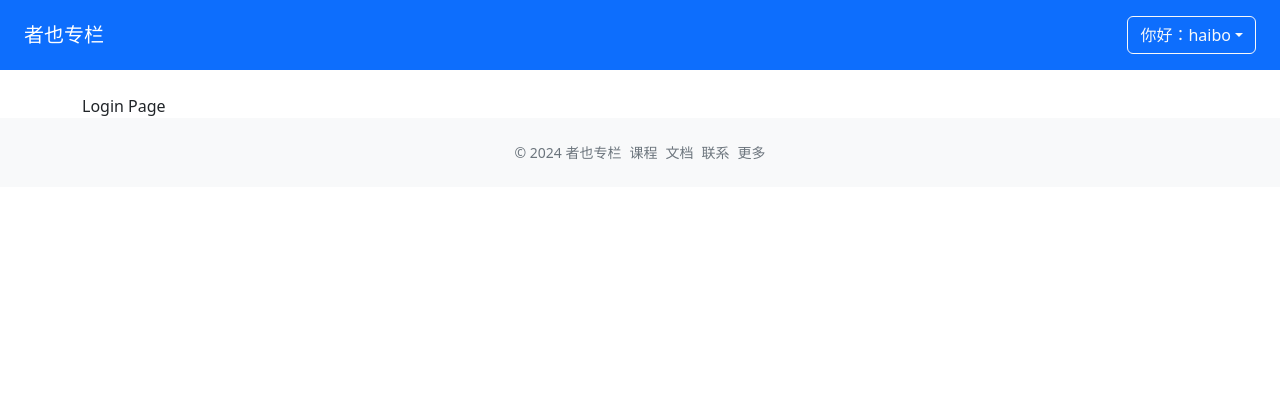
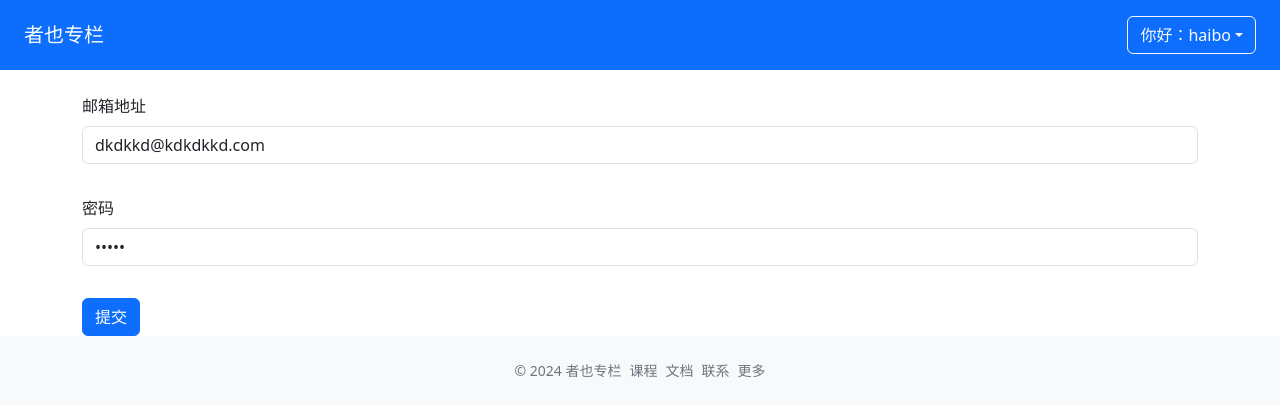
Before and after one commit to lhbdhr/zheye-2024, a Vue app: page /login in a window 1280 px wide. Shown: the top 416 px of the page. Built offline with nearby package versions, Linux system fonts and the light colour scheme.

Commit message:
ValidateForm done

```diff
--- a/package.json
+++ b/package.json
@@ -10,6 +10,7 @@
   },
   "dependencies": {
     "bootstrap": "^5.3.2",
+    "mitt": "^3.0.1",
     "vue": "^3.3.11",
     "vue-router": "^4.4.0"
   },
--- a/src/components/DropdownItem.vue
+++ b/src/components/DropdownItem.vue
@@ -1,5 +1,5 @@
 <template>
-  <li class="dropdown-option" :class="{ 'is-disabled': disabled }">
+  <li class="dropdown-item" :class="{ 'is-disabled': disabled }">
     <slot>项目一</slot>
   </li>
 </template>
@@ -9,11 +9,11 @@ defineProps({
     default: false,
     type: Boolean,
   },
-});
+})
 </script>
 
 <style scoped>
-.dropdown-option.is-disabled :slotted(*) {
+.dropdown-item.is-disabled :slotted(*) {
   color: #6c757d;
   pointer-events: none;
   background-color: transparent;
--- /dev/null
+++ b/src/components/ValidateForm.vue
@@ -0,0 +1,35 @@
+<template>
+  <form class="validate-form-container">
+    <slot name="default"></slot>
+    <div class="submit-area" @click.prevent="submitForm">
+      <slot name="submit">
+        <button class="btn btn-primary">提交</button>
+      </slot>
+    </div>
+  </form>
+</template>
+<script setup lang="ts">
+import { onUnmounted } from 'vue'
+import emitter, { ValidateFunc } from '@/hooks/useMitt'
+let funcArr: ValidateFunc[] = []
+const callback = (func: ValidateFunc) => {
+  funcArr.push(func)
+}
+emitter.on('form-item-created', callback)
+
+const emit = defineEmits(['form-submit'])
+const submitForm = () => {
+  console.log('submitForm')
+  const result = funcArr.map((func) => func()).every((result) => result)
+  emit('form-submit', result)
+}
+onUnmounted(() => {
+  emitter.off('form-item-created')
+  funcArr = []
+})
+</script>
+<style lang="css" scoped>
+.submit-area {
+  display: inline-block;
+}
+</style>
--- a/src/components/ValidateInput.vue
+++ b/src/components/ValidateInput.vue
@@ -1,13 +1,14 @@
 <template>
   <div class="validate-input-container pb-3">
     <input
-      type="text"
       class="form-control"
       :class="{
         'is-invalid': inputRef.error,
       }"
+      :value="inputRef.val"
       @blur="validateInput"
-      v-model="inputRef.val"
+      @input="updateValue"
+      v-bind="$attrs"
     />
     <span v-if="inputRef.error" class="invalid-feedback">{{
       inputRef.message
@@ -15,23 +16,38 @@
   </div>
 </template>
 <script setup lang="ts">
-import { defineProps, PropType, reactive } from 'vue'
+import { PropType, reactive, onMounted } from 'vue'
+import emitter from '@/hooks/useMitt'
+
+// 禁用 attributes 继承
+defineOptions({
+  inheritAttrs: false,
+})
 const emailReg =
   /^[a-zA-Z0-9.!#$%&’*+/=?^_`{|}~-]+@[a-zA-Z0-9-]+(?:\.[a-zA-Z0-9-]+)*$/
 interface RuleProp {
-  type: 'required' | 'email'
+  type: 'required' | 'email' | 'range'
+  min?: number
+  max?: number
   message: string
 }
 export type RulesProp = RuleProp[]
-
 const props = defineProps({
   rules: Array as PropType<RulesProp>,
+  modelValue: String,
 })
 const inputRef = reactive({
-  val: '',
+  val: props.modelValue || '',
   error: false,
   message: '',
 })
+const emit = defineEmits(['update:modelValue'])
+const updateValue = (e: Event) => {
+  const targetValue = (e.target as HTMLInputElement).value
+  inputRef.val = targetValue
+  emit('update:modelValue', targetValue)
+}
+
 const validateInput = () => {
   if (props.rules) {
     let allPassed = props.rules.every((rule) => {
@@ -44,18 +60,30 @@ const validateInput = () => {
         case 'email':
           passed = emailReg.test(inputRef.val)
           break
+        case 'range':
+          const { min, max } = rule
+          const len = inputRef.val.length
+          if (min !== undefined && max !== undefined) {
+            passed = len >= min && len <= max
+          } else if (min !== undefined) {
+            passed = len >= min
+          } else if (max !== undefined) {
+            passed = len <= max
+          }
+          break
         default:
           break
       }
       return passed
     })
     inputRef.error = !allPassed
+    return allPassed
   }
+  return true
 }
+onMounted(() => {
+  emitter.emit('form-item-created', validateInput)
+})
 </script>
 
-<style>
-.validate-input-container .invalid-feedback {
-  display: block;
-}
-</style>
+<style></style>
--- /dev/null
+++ b/src/hooks/useMitt.ts
@@ -0,0 +1,7 @@
+import mitt from 'mitt'
+export type ValidateFunc = () => boolean
+type Events = {
+  'form-item-created': ValidateFunc
+}
+export const emitter = mitt<Events>()
+export default emitter
--- a/src/views/Login.vue
+++ b/src/views/Login.vue
@@ -1,2 +1,46 @@
-<template>Login Page</template>
-<script setup lang="ts"></script>
+<template>
+  <validate-form @form-submit="onFormSubmit">
+    <div class="mb-3">
+      <label for="email" class="form-label">邮箱地址</label>
+      <validate-input
+        type="text"
+        id="email"
+        name="email"
+        placeholder="请输入邮箱地址"
+        :rules="emailRules"
+        v-model="emailVal"
+      ></validate-input>
+    </div>
+    <div class="mb-3">
+      <label for="password" class="form-label">密码</label>
+      <validate-input
+        type="password"
+        id="password"
+        name="password"
+        placeholder="请输入密码"
+        :rules="passwordRules"
+        v-model="passwordVal"
+      ></validate-input>
+    </div>
+  </validate-form>
+</template>
+<script setup lang="ts">
+import { ref } from 'vue'
+import ValidateInput, { RulesProp } from '@/components/ValidateInput.vue'
+import ValidateForm from '@/components/ValidateForm.vue'
+const emailRules: RulesProp = [
+  { type: 'required', message: '邮箱地址不能为空' },
+  { type: 'email', message: '请输入正确的邮箱地址' },
+]
+
+const passwordRules: RulesProp = [
+  { type: 'required', message: '密码不能为空' },
+  { type: 'range', min: 6, max: 16, message: '密码长度应该在6-16之间' },
+]
+const onFormSubmit = (result: boolean) => {
+  console.log('result', result)
+}
+const emailVal = ref('dkdkkd@kdkdkkd.com')
+// const emailVal = ref('')
+const passwordVal = ref('11111')
+</script>
```
Also changed, not shown: 1 other file (tests, documents, lock files or other folders).
